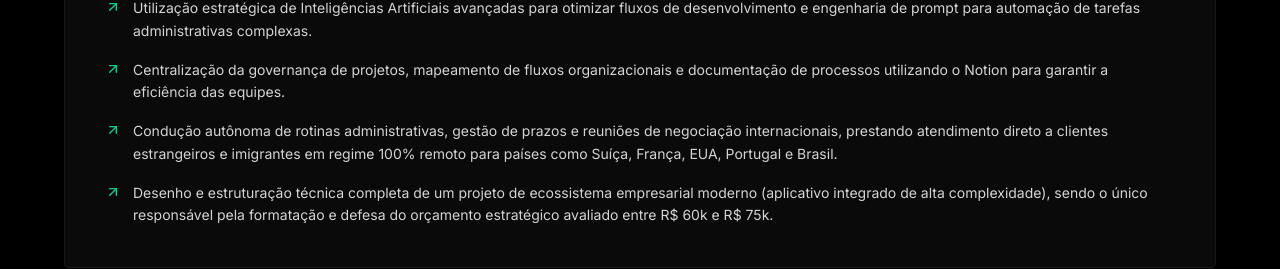
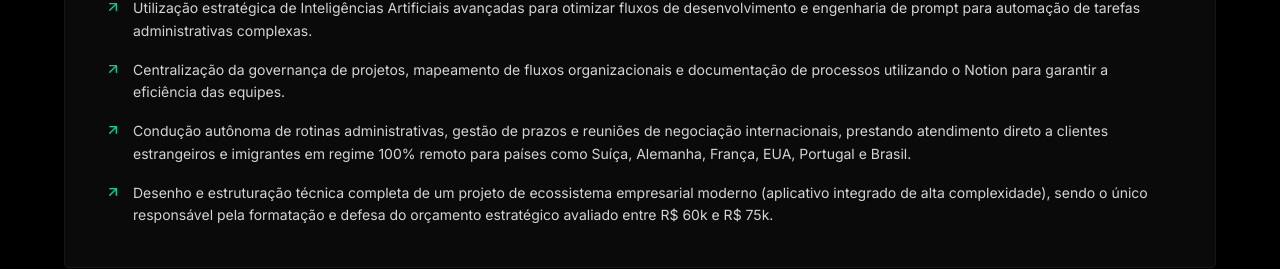
Before and after one commit to zackdartdev/PORTFOLIO, a React (Vite) app: page / in a window 1280 px wide. Shown: the part 3740-4009 px from the top of the page. Built offline with nearby package versions, Linux system fonts and the light colour scheme; a web font is replaced by a local one.

Commit message:
Atualizar o App.jsx

```diff
--- a/src/App.jsx
+++ b/src/App.jsx
@@ -88,7 +88,7 @@ const TRANSLATIONS = {
       "Liderança técnica e operacional na entrega de services e projetos para mais de 30 empresas e clientes atendidos, gerenciando lançamentos de cursos de grande escala e implementando landing pages, sites institucionais e automações de processos.",
       "Utilização estratégica de Inteligências Artificiais avançadas para otimizar fluxos de desenvolvimento e engenharia de prompt para automação de tarefas administrativas complexas.",
       "Centralização da governança de projetos, mapeamento de fluxos organizacionais e documentação de processos utilizando o Notion para garantir a eficiência das equipes.",
-      "Condução autônoma de rotinas administrativas, gestão de prazos e reuniões de negociação internacionais, prestando atendimento direto a clientes estrangeiros e imigrantes em regime 100% remoto para países como Suíça, França, EUA, Portugal e Brasil.",
+      "Condução autônoma de rotinas administrativas, gestão de prazos e reuniões de negociação internacionais, prestando atendimento direto a clientes estrangeiros e imigrantes em regime 100% remoto para países como Suíça, Alemanha, França, EUA, Portugal e Brasil.",
       "Desenho e estruturação técnica completa de um projeto de ecossistema empresarial moderno (aplicativo integrado de alta complexidade), sendo o único responsável pela formatação e defesa do orçamento estratégico avaliado entre R$ 60k e R$ 75k."
     ],
     expConsultingTitle: "Consultoria e Inteligência de Processos Baseada em TI",
@@ -176,7 +176,7 @@ const TRANSLATIONS = {
       "Technical and operational leadership in project delivery for over 30 clients, managing large-scale course launches and implementing high-traffic landing pages, institutional portals, and custom automated processes.",
       "Strategic utilization of advanced Artificial Intelligence models to optimize coding pipelines and prompt engineering to automate highly complex administrative tasks.",
       "Centralized project governance, workflow mapping, and process documentation using Notion to guarantee team efficiency and transparency.",
-      "Autonomous handling of administrative routines, deadlines, and international negotiation meetings, serving foreign clients and expats 100% remotely across Switzerland, France, USA, Portugal, and Brazil.",
+      "Autonomous handling of administrative routines, deadlines, and international negotiation meetings, serving foreign clients and expats 100% remotely across Switzerland, Germany, France, USA, Portugal, and Brazil.",
       "Complete design and technical structuring of a modern corporate ecosystem (highly complex integrated application), being solely responsible for formatting and defending the strategic budget valued between R$ 60k and R$ 75k."
     ],
     expConsultingTitle: "IT-Based Process Consulting & Intelligence",
```
